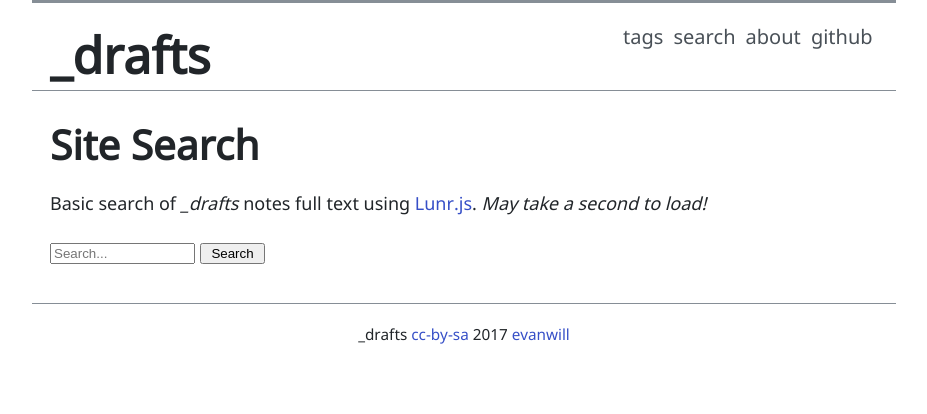
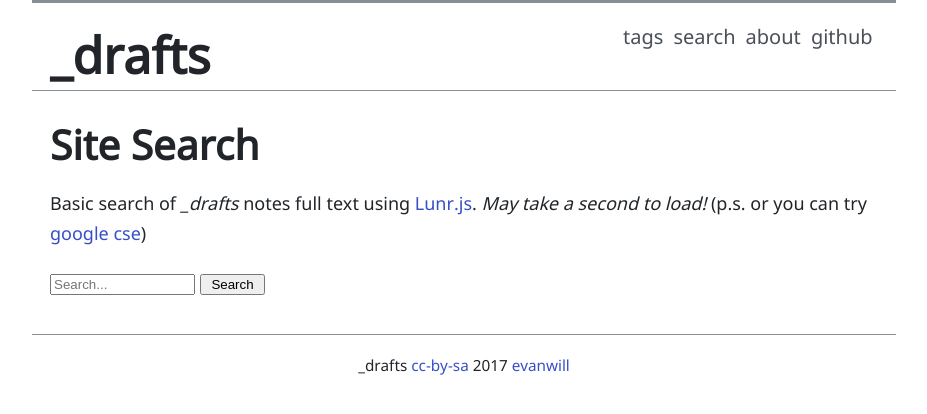
Before and after one commit to evanwill/_drafts, a Jekyll site: the page built from search/index.md, in a window 1280 px wide. Shown: the top 414 px of the page, without its empty margins (176-1103 px from the left). Built offline with Jekyll 4.4.1, drawn with Linux system fonts in a browser that asks for light colours.

Commit message:
tweak search page

```diff
--- a/search/index.md
+++ b/search/index.md
@@ -5,6 +5,7 @@ layout: page
 
 Basic search of *_drafts* notes full text using [Lunr.js](https://lunrjs.com/).
 *May take a second to load!*
+(p.s. or you can try [google cse]({{ site.url }}/search/google.html))
 
 <script src="{{ site.url }}/js/lunr.js"></script>
 
```
